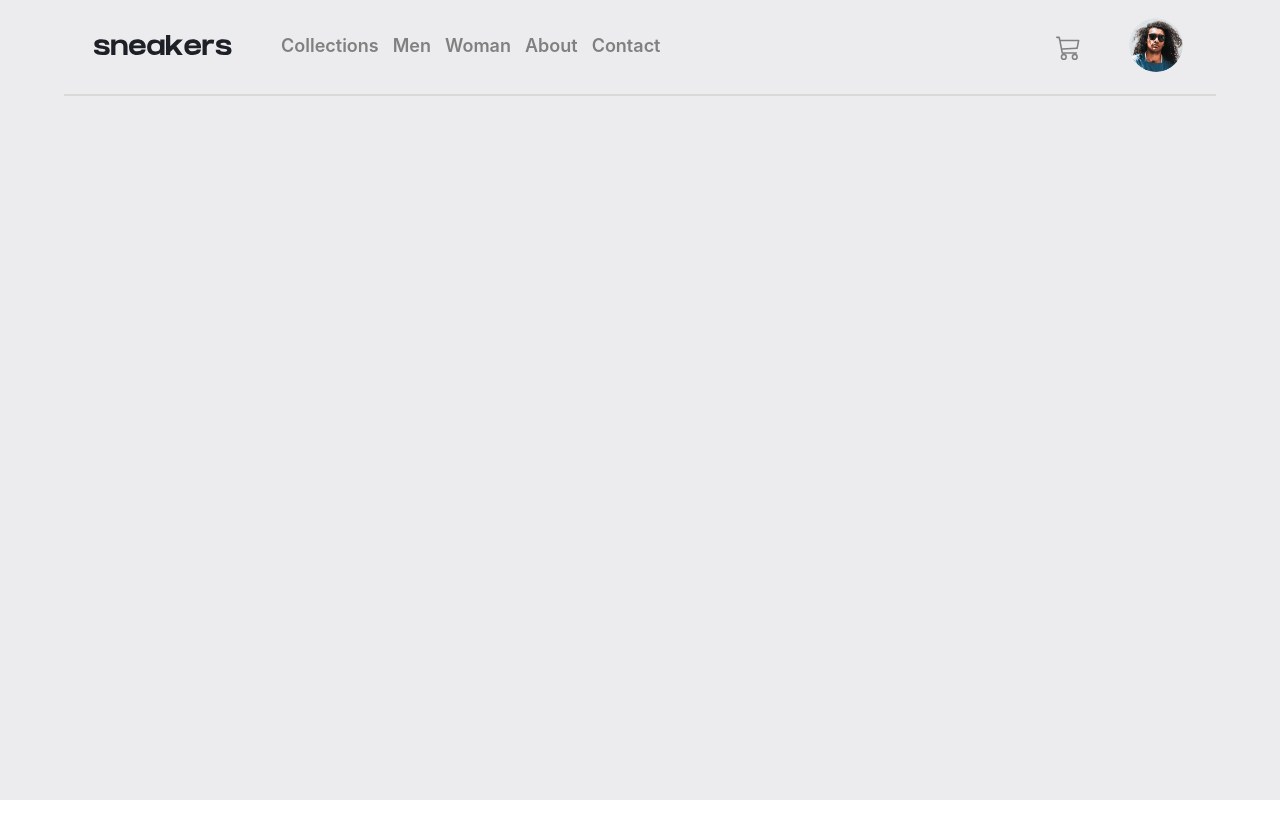
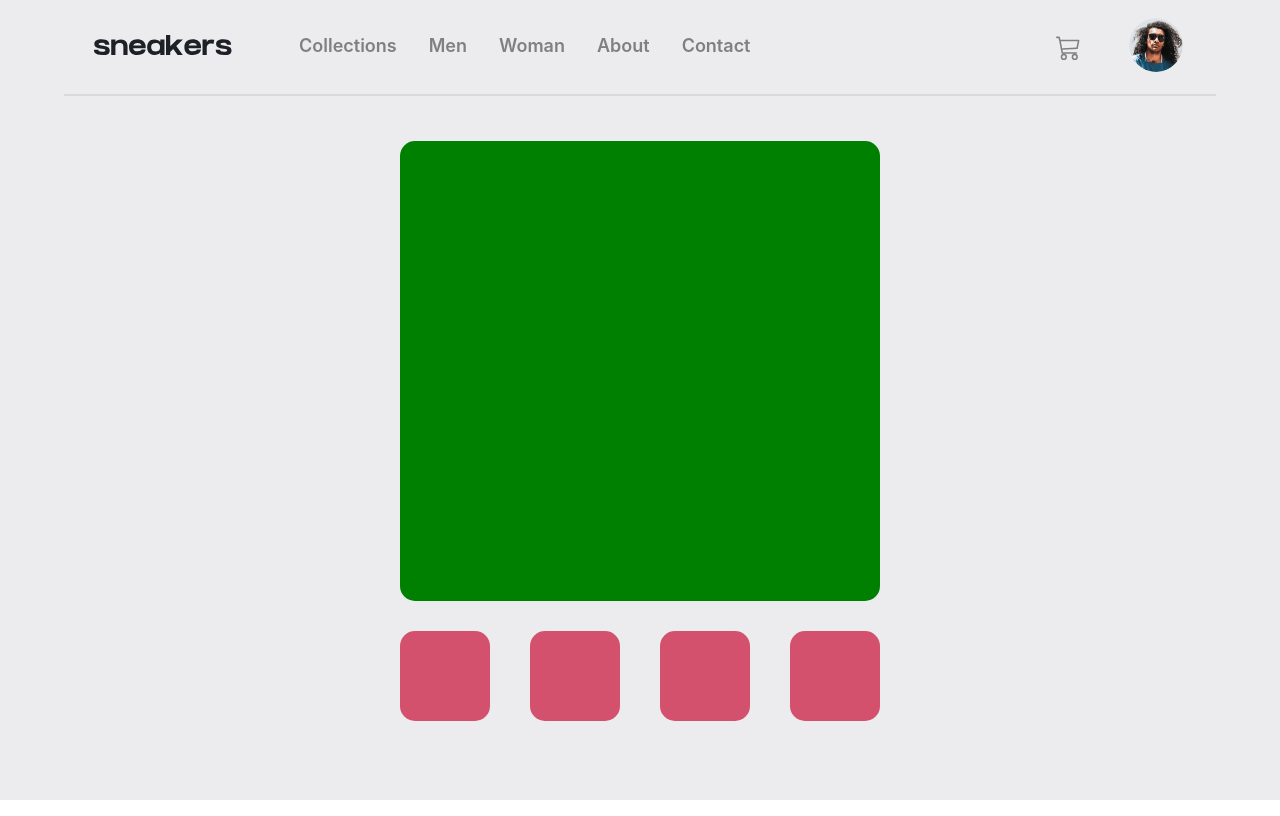
Before and after one commit to tomasleggire/ecommerce-product-main-page, a React (Create React App) app: page / in a window 1280 px wide. Built offline with nearby package versions, Linux system fonts and the light colour scheme.

Commit message:
Esqueleto de photo gallery terminado

```diff
--- a/src/App.css
+++ b/src/App.css
@@ -3,3 +3,11 @@
     height: 100vh;
     background-color: rgb(236, 236, 238);
 }
+
+.main-contain {
+    width: 100%;
+    height: 90vh;
+    display: flex;
+    justify-content: center;
+    align-items: center;
+}
--- a/src/App.js
+++ b/src/App.js
@@ -1,11 +1,15 @@
 import React from 'react';
 import './App.css';
 import Navbar from './COMPONENTS/Navbar';
+import PhotoGallery from './COMPONENTS/PhotoGallery';
 
 function App() {
   return (
     <div className="App">
       <Navbar />
+      <div className='main-contain'>
+        <PhotoGallery />
+      </div>
     </div>
   );
 }
--- /dev/null
+++ b/src/COMPONENTS/PhotoGallery.js
@@ -0,0 +1,16 @@
+import React from "react";
+import '../CSS/PhotoGallery.css';
+
+export default function PhotoGallery() {
+    return (
+        <div className="main-gallery">
+            <div className="main-photo-gallery"></div>
+            <div className="options-container">
+                <div className="option"></div>
+                <div className="option"></div>
+                <div className="option"></div>
+                <div className="option"></div>
+            </div>
+        </div>
+    )
+}
--- a/src/CSS/Narbar.css
+++ b/src/CSS/Narbar.css
@@ -23,7 +23,7 @@ img {
 
 .desktop-li {
     cursor: pointer;
-    margin-left: 14px;
+    margin-left: 32px;
     font-weight: 600;
     color: gray;
     font-size: 18px;
--- /dev/null
+++ b/src/CSS/PhotoGallery.css
@@ -0,0 +1,28 @@
+.main-gallery {
+    width: 480px;
+    height: 630px;
+}
+
+.main-photo-gallery {
+    width: 100%;
+    height: 460px;
+    background-color: green;
+    border-radius: 15px;
+    cursor: pointer;
+}
+
+.options-container {
+    display: flex;
+    justify-content: space-between;
+    align-items: center;
+    margin-top: 30px;
+    width: 100%;
+}
+
+.option {
+    width: 90px;
+    height: 90px;
+    background-color: rgb(212, 81, 109);
+    border-radius: 15px;
+    cursor: pointer;
+}
```
